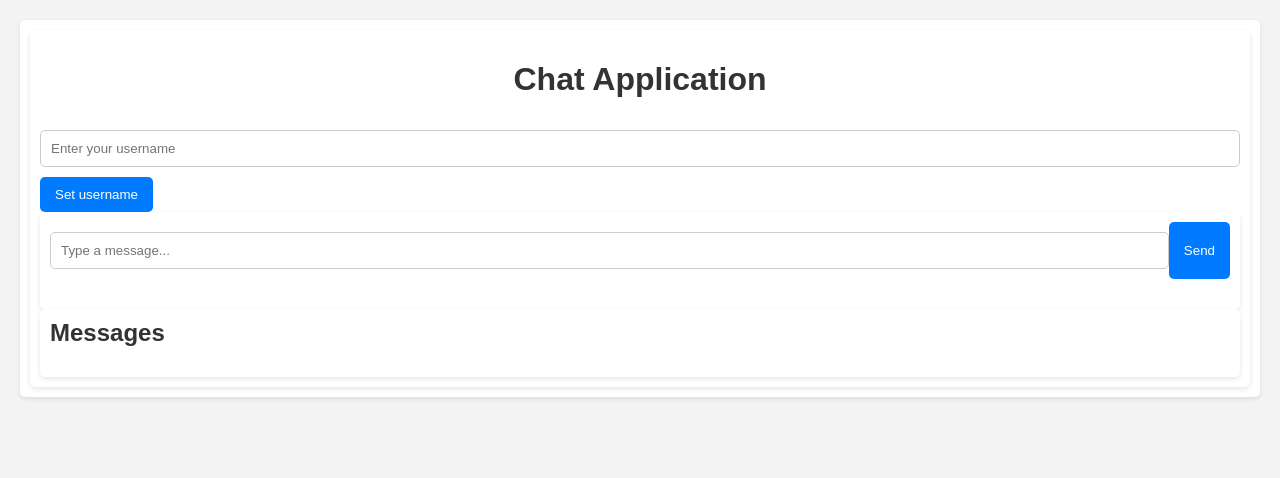
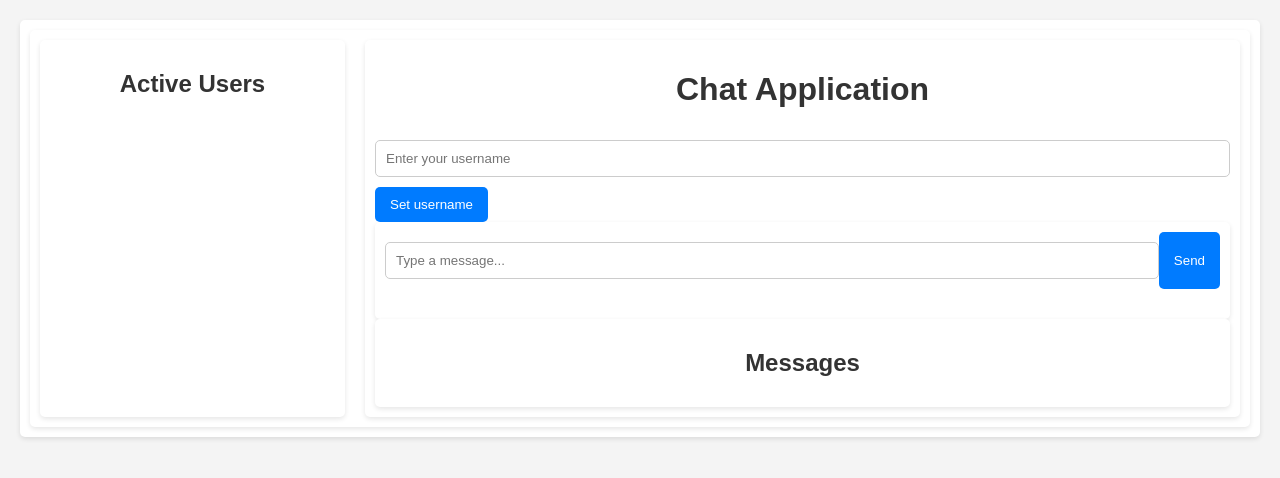
Before and after one commit to pranavajith/ChatApp, a React (Create React App) app in the folder frontend/: page / in a window 1280 px wide. Shown: the top 478 px of the page. Built offline with nearby package versions, Linux system fonts and the light colour scheme.

Commit message:
Added user list functionality

```diff
--- a/frontend/src/chat.css
+++ b/frontend/src/chat.css
@@ -5,7 +5,20 @@ body {
     padding: 20px;
 }
 
-h1 {
+.chat-container {
+    display: flex; /* Use flexbox for side-by-side layout */
+}
+
+.user-list {
+    flex: 1; /* Take up 1 part of the available space */
+    margin-right: 20px; /* Add some space between user list and chat area */
+}
+
+.chat-area {
+    flex: 3; /* Take up 3 parts of the available space */
+}
+
+h1, h2 {
     text-align: center;
     color: #333;
 }
@@ -44,11 +57,6 @@ div {
     box-shadow: 0 2px 5px rgba(0, 0, 0, 0.1);
 }
 
-h2 {
-    margin-top: 0;
-    color: #333;
-}
-
 .messages {
     height: 300px;
     overflow-y: auto;
@@ -66,3 +74,15 @@ h2 {
 strong {
     color: #007bff;
 }
+
+.user-list ul {
+    list-style-type: none; /* Remove bullet points */
+    padding: 0; /* Remove padding */
+}
+
+.user-list li {
+    padding: 8px; /* Add padding to list items */
+    background-color: #e9ecef; /* Light gray background */
+    margin-bottom: 5px; /* Space between users */
+    border-radius: 5px; /* Rounded corners */
+}
--- a/frontend/src/chat.js
+++ b/frontend/src/chat.js
@@ -33,7 +33,12 @@ const Chat = () => {
     const socket = new WebSocket("ws://localhost:8080/ws?username=" + username);
     socket.onmessage = (event) => {
       const msg = JSON.parse(event.data);
+      if (msg.message_type === "user_list") {
+        const users = msg.content.split(", ");
+        setConnectedUsers(users);
+      } else {
         setMessages((prevMessages) => [...prevMessages, msg]);
+      }
     };
     socket.onerror = (event) => {
       console.error("WebSocket error:", event);
@@ -43,7 +48,16 @@ const Chat = () => {
   };
 
   return (
-    <div>
+    <div className="chat-container">
+      <div className="user-list">
+        <h2>Active Users</h2>
+        <ul>
+          {connectedUsers.map((user, index) => (
+            <li key={index}>{user}</li>
+          ))}
+        </ul>
+      </div>
+      <div className="chat-area">
         <h1>Chat Application</h1>
         <input
           type="text"
@@ -77,6 +91,7 @@ const Chat = () => {
           ))}
         </div>
       </div>
+    </div>
   );
 };
 
```
Also changed, not shown: 1 other file (tests, documents, lock files or other folders). Lines whose indentation alone changed are shown as unchanged.
